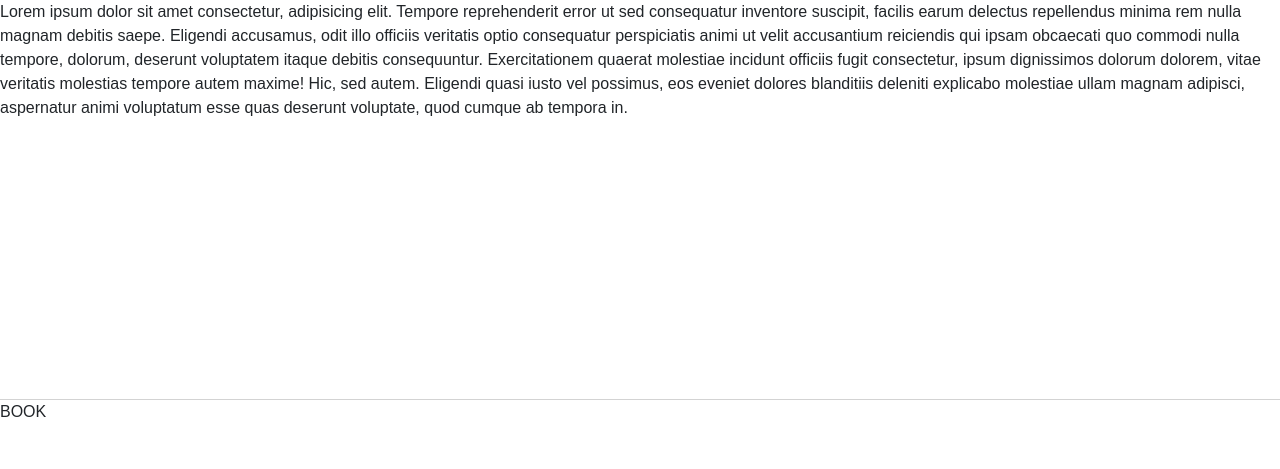
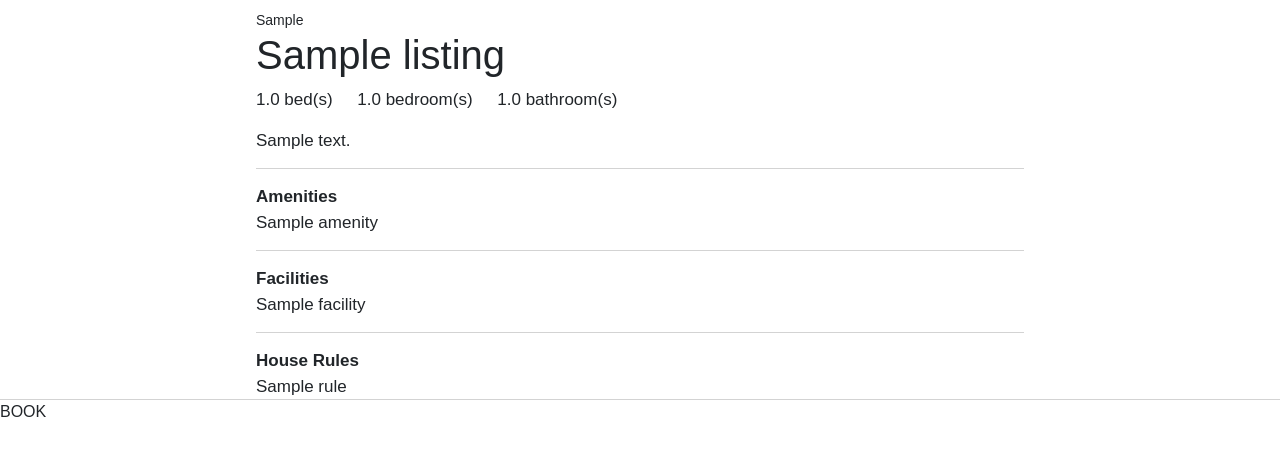
Before and after one commit to jon00042/Airbnb, a Django app: template apps/main/templates/main/listing.html in a window 1280 px wide. Shown: the part 449-918 px from the top of the page. Run offline with Django 3.2, Linux system fonts and the light colour scheme; tables that the repository leaves empty hold one stand-in row (values such as "Sample post"); the template is opened without the code that fills it: values that come from a table or form of the project are taken from there, most other values are stand-ins (such as "Sample title", 1, 10 or a date in 2020); parts of the project's set-up code (start-up, migrations or seed data) failed here and were passed over; some libraries are stand-ins or nearby versions.

Commit message:
More listing content

```diff
--- a/apps/main/templates/main/listing.html
+++ b/apps/main/templates/main/listing.html
@@ -4,7 +4,34 @@
 
 <div style="overflow: scroll; height: calc(100vh - 80px - 70px);">
     <div style="width: 100%; height: 100%; max-height: 368px; background-size: cover; background-repeat: no-repeat; background-position: 50%; background-image: url('/media/photo.jpg')"></div>
-    <div>Lorem ipsum dolor sit amet consectetur, adipisicing elit. Tempore reprehenderit error ut sed consequatur inventore suscipit, facilis earum delectus repellendus minima rem nulla magnam debitis saepe. Eligendi accusamus, odit illo officiis veritatis optio consequatur perspiciatis animi ut velit accusantium reiciendis qui ipsam obcaecati quo commodi nulla tempore, dolorum, deserunt voluptatem itaque debitis consequuntur. Exercitationem quaerat molestiae incidunt officiis fugit consectetur, ipsum dignissimos dolorum dolorem, vitae veritatis molestias tempore autem maxime! Hic, sed autem. Eligendi quasi iusto vel possimus, eos eveniet dolores blanditiis deleniti explicabo molestiae ullam magnam adipisci, aspernatur animi voluptatum esse quas deserunt voluptate, quod cumque ab tempora in.</div>
+    <div style="font-size: 17px; padding-left: 20%; padding-right: 20%; padding-top: 10px;">
+        <div style="font-size: 14px;">{{stay_type}}</div>
+        <h1>{{listing.name}}</h1>
+        <div>
+            <div style="display: inline-block; margin-right: 20px;">{{listing.beds}} bed(s)</div>
+            <div style="display: inline-block; margin-right: 20px;">{{listing.bedrooms}} bedroom(s)</div>
+            <div style="display: inline-block; margin-right: 20px;">{{listing.bathrooms}} bathroom(s)</div>
+        </div>
+        <div style="margin-top: 15px;">{{listing.desc}}</div>
+        <div style="margin-top: 15px; padding-top: 15px; border-top: 1px solid lightgrey;">
+            <div style="font-weight: bold;">Amenities</div>
+            {% for amenity in amenities %}
+            <div style="display: inline-block; margin-right: 25px;">{{amenity}}</div>
+            {% endfor %}
+        </div>
+        <div style="margin-top: 15px; padding-top: 15px; border-top: 1px solid lightgrey;">
+            <div style="font-weight: bold;">Facilities</div>
+            {% for facility in facilities %}
+            <div style="display: inline-block; margin-right: 25px;">{{facility}}</div>
+            {% endfor %}
+        </div>
+        <div style="margin-top: 15px; padding-top: 15px; border-top: 1px solid lightgrey;">
+            <div style="font-weight: bold;">House Rules</div>
+            {% for rule in rules %}
+            <div style="display: inline-block; margin-right: 25px;">{{rule}}</div>
+            {% endfor %}
+        </div>
+    </div>
 </div>
 <div style="height: 70px; border-top: 1px solid lightgrey;">BOOK</div>
 
```
Also changed, not shown: apps/main/db_layer.py (+20 -4 lines).
